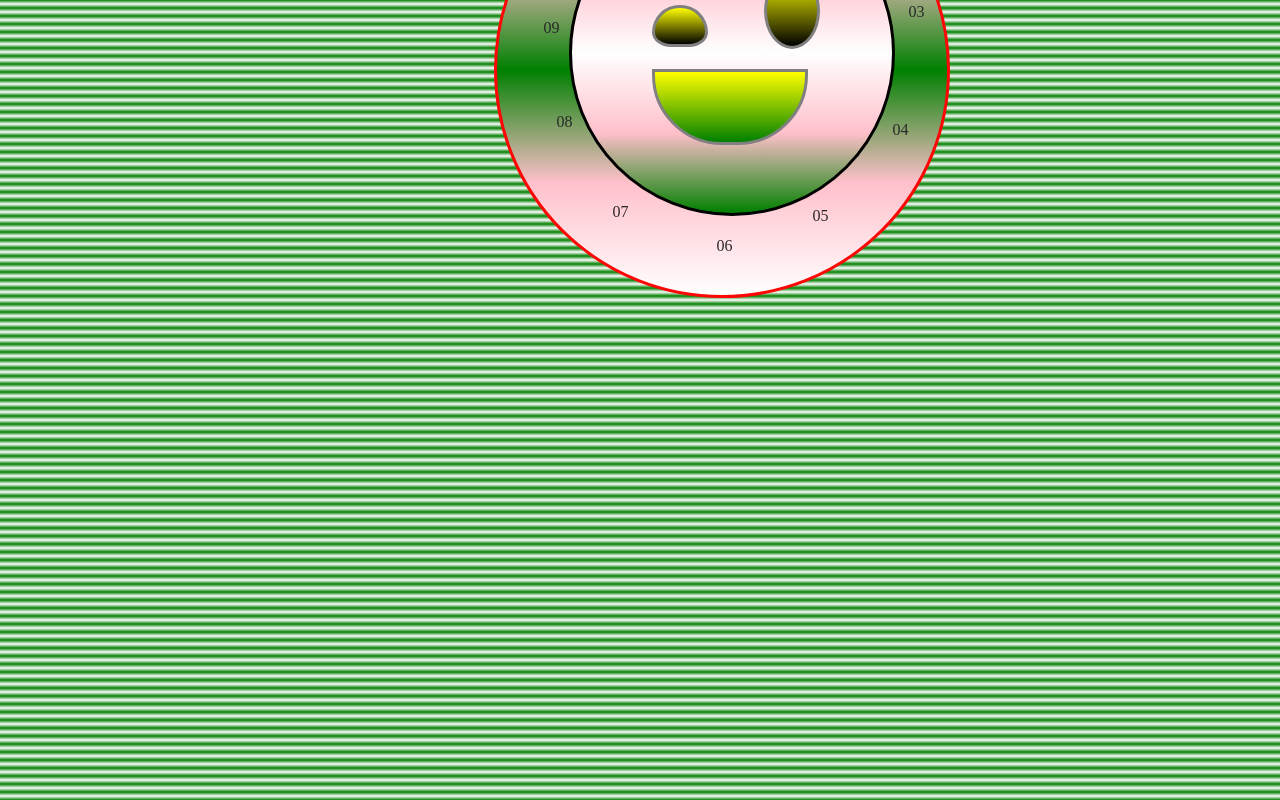
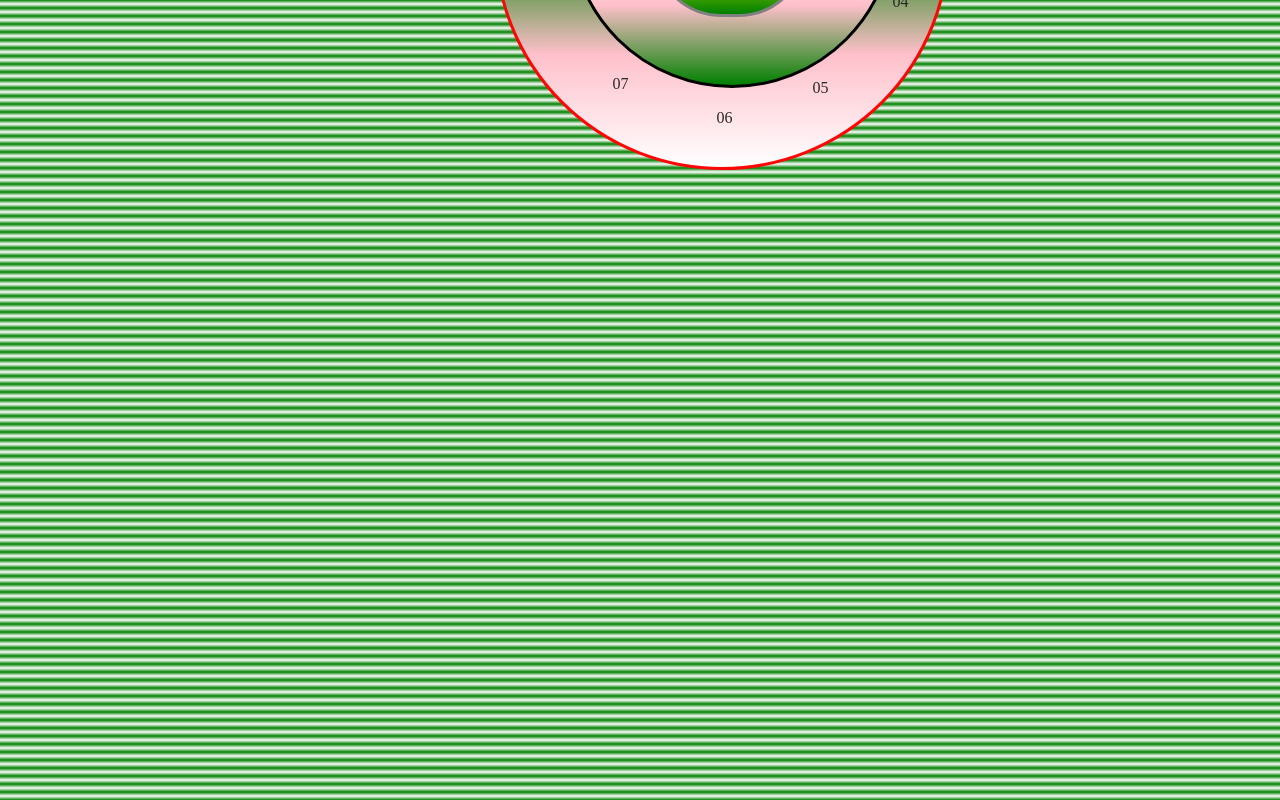
Before and after one commit to Sunainacode/css-clock-interface, a plain HTML site: page index.html in a window 1280 px wide. Drawn offline with Linux system fonts and the light colour scheme.

Commit message:
Update face.css

```diff
--- a/face.css
+++ b/face.css
@@ -127,7 +127,7 @@ body{
     height: 450px;
     width: 450px;
     border: 3px solid rgb(253, 6, 6);
-    margin-top: -13%;
+    margin-top: -23%;
     margin-left: 38%;
     background: linear-gradient(white, pink,green,pink,white);
 }
```
